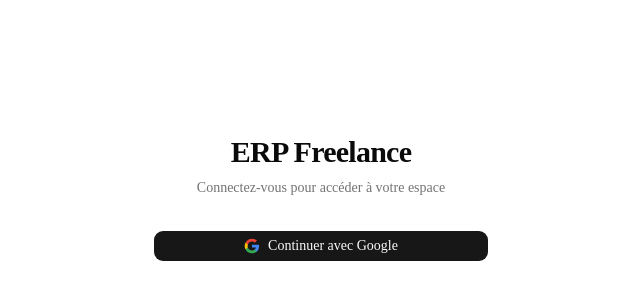
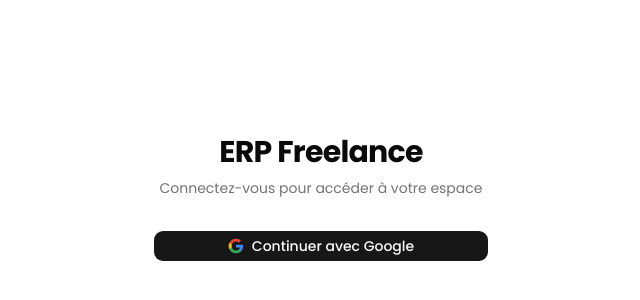
Before and after one commit to PierrePocheron/erp-freelance, a Next.js app: page /login in a window 1280 px wide. Shown: the part 202-502 px from the top of the page, without its empty margins (319-959 px from the left). Built offline with nearby package versions, Linux system fonts and the light colour scheme; no server answers.

Commit message:
feat: remplace Geist par Poppins (300/400/500/600/700)
Co-Authored-By: Claude Sonnet 4.6 <noreply@anthropic.com>

```diff
--- a/src/app/globals.css
+++ b/src/app/globals.css
@@ -8,7 +8,7 @@
   --color-background: var(--background);
   --color-foreground: var(--foreground);
   --font-sans: var(--font-sans);
-  --font-mono: var(--font-geist-mono);
+  --font-mono: ui-monospace, "SF Mono", Menlo, monospace;
   --font-heading: var(--font-sans);
   --color-sidebar-ring: var(--sidebar-ring);
   --color-sidebar-border: var(--sidebar-border);
--- a/src/app/layout.tsx
+++ b/src/app/layout.tsx
@@ -1,15 +1,11 @@
 import type { Metadata } from "next";
-import { Geist, Geist_Mono } from "next/font/google";
+import { Poppins } from "next/font/google";
 import "./globals.css";
 
-const geistSans = Geist({
-  variable: "--font-geist-sans",
+const poppins = Poppins({
+  variable: "--font-sans",
   subsets: ["latin"],
-});
-
-const geistMono = Geist_Mono({
-  variable: "--font-geist-mono",
-  subsets: ["latin"],
+  weight: ["300", "400", "500", "600", "700"],
 });
 
 export const metadata: Metadata = {
@@ -25,7 +21,7 @@ export default function RootLayout({
   return (
     <html
       lang="fr"
-      className={`${geistSans.variable} ${geistMono.variable} h-full antialiased`}
+      className={`${poppins.variable} h-full antialiased`}
       suppressHydrationWarning
     >
       <head>
```
